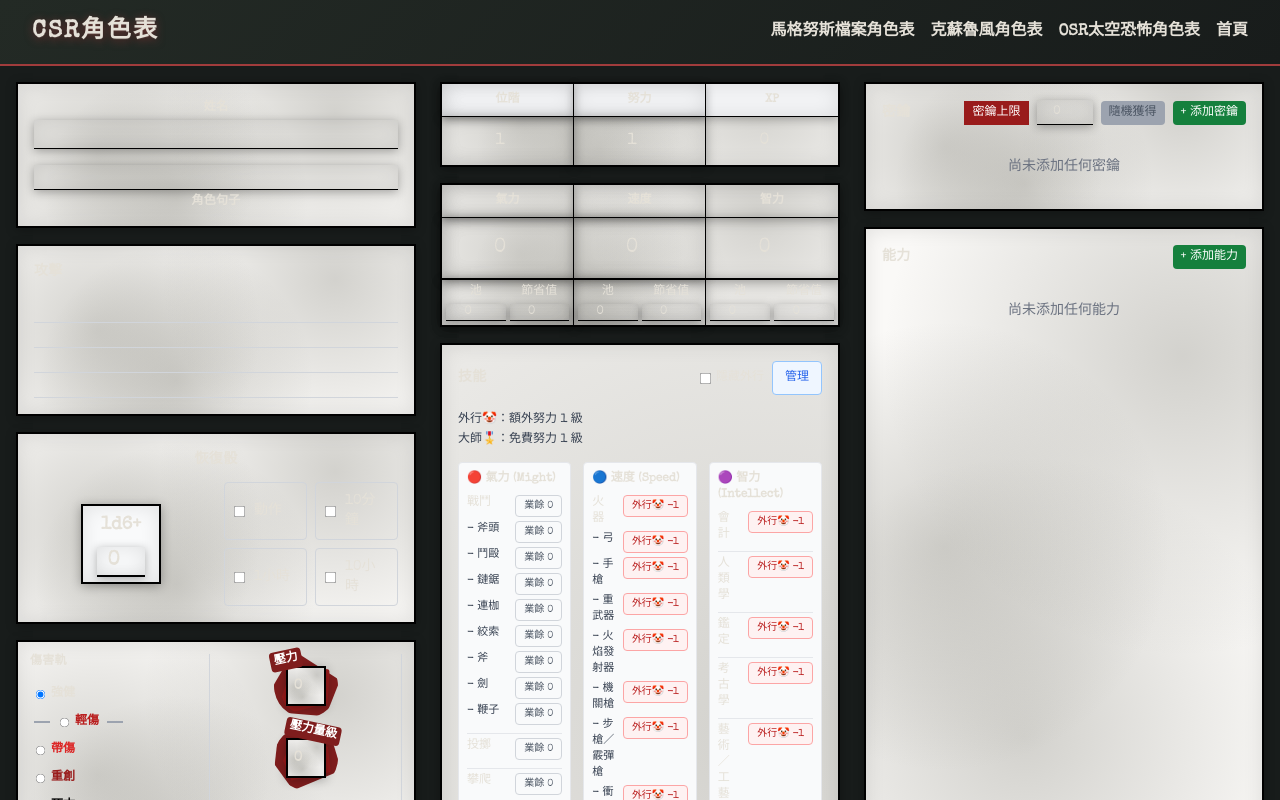
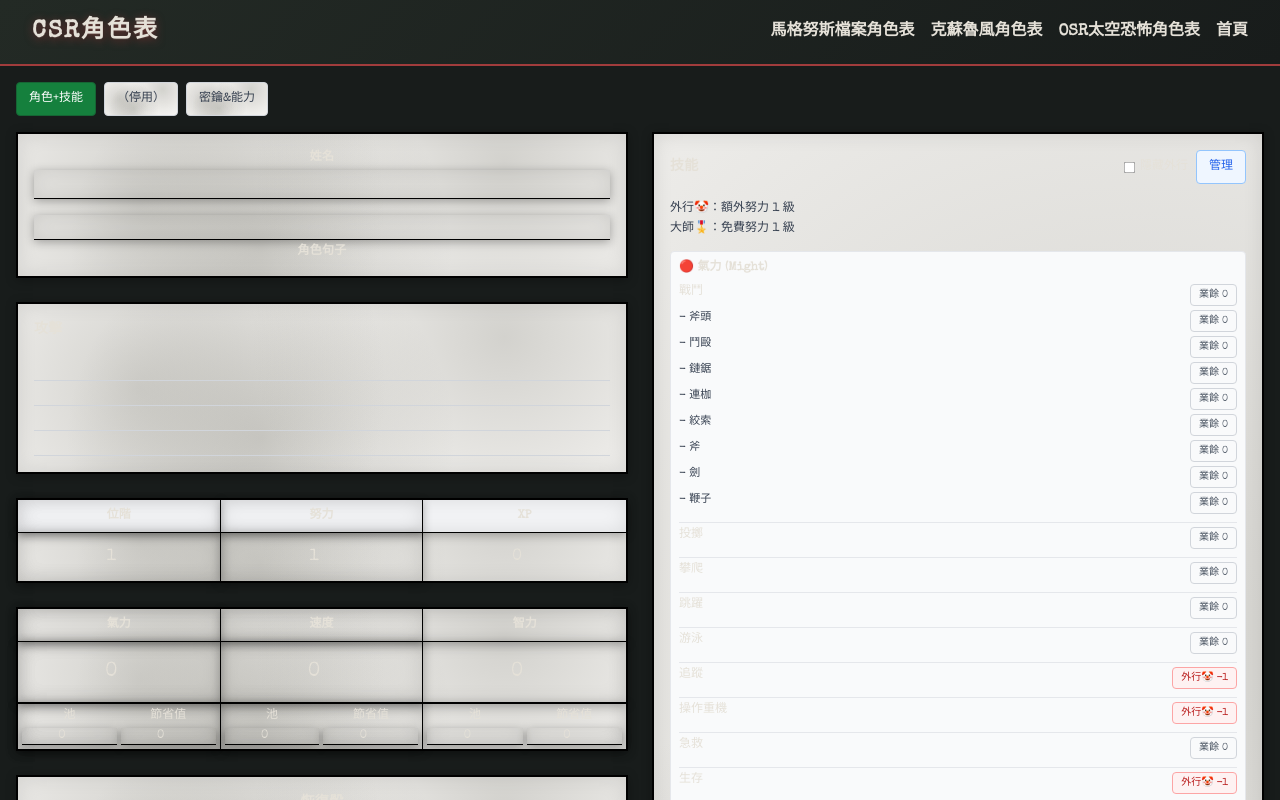
Before and after one commit to SassTTRPGtools/magnus-csr, a Nuxt app: page /coc-character in a window 1280 px wide. Shown: the top 800 px of the page. Built offline with nearby package versions, Linux system fonts and the light colour scheme.

Commit message:
修改途中

```diff
--- a/app/pages/coc-character.vue
+++ b/app/pages/coc-character.vue
@@ -7,11 +7,49 @@
         {{ copyNotificationText }}
       </div>
 
-      <!-- 三欄式佈局 - 標題夾在中間 -->
-      <div class="grid grid-cols-1 lg:grid-cols-3 gap-6">
-
-        <!-- 左欄 - 基本資訊與屬性 -->
-        <div class="character-sheet-column">
+      <!-- 一欄式 + 分頁 (TAB) -->
+      <div class="flex flex-col gap-4">
+        <div class="flex flex-wrap gap-2">
+          <button
+            @click="activeTab = 'character'"
+            :class="[
+              'px-3 py-2 rounded border text-xs font-typewriter transition-colors',
+              activeTab === 'character'
+                ? 'bg-green-700 text-white border-green-800'
+                : 'bg-white text-gray-700 border-gray-300 hover:bg-gray-50'
+            ]"
+          >
+            角色+技能
+          </button>
+          <button
+            @click="activeTab = 'skills'"
+            :class="[
+              'px-3 py-2 rounded border text-xs font-typewriter transition-colors',
+              activeTab === 'skills'
+                ? 'bg-green-700 text-white border-green-800'
+                : 'bg-white text-gray-700 border-gray-300 hover:bg-gray-50'
+            ]"
+            disabled
+          >
+            （停用）
+          </button>
+          <button
+            @click="activeTab = 'keys'"
+            :class="[
+              'px-3 py-2 rounded border text-xs font-typewriter transition-colors',
+              activeTab === 'keys'
+                ? 'bg-green-700 text-white border-green-800'
+                : 'bg-white text-gray-700 border-gray-300 hover:bg-gray-50'
+            ]"
+          >
+            密鑰&能力
+          </button>
+        </div>
+
+        <!-- 角色頁（含技能） -->
+        <div v-show="activeTab === 'character'">
+          <div class="grid grid-cols-1 lg:grid-cols-2 gap-6">
+            <div class="space-y-6">
               <!-- 角色基本資訊 -->
               <div class="character-section mb-6">
                 <div class="border-2 border-black bg-white p-4">
@@ -35,6 +73,89 @@
                   <div class="text-sm font-bold uppercase tracking-wide mb-4">攻擊</div>
                   <div v-for="n in 4" :key="n" class="flex items-center border-b border-gray-300 pb-1">
                     <input type="text" v-model="character.attacks[n-1]" class="flex-1 bg-transparent font-typewriter text-sm focus:outline-none mr-2">
+                  </div>
+                </div>
+              </div>
+
+              <!-- 屬性表格 -->
+              <div class="character-section mb-6">
+                <div class="border-2 border-black bg-white">
+                  <div class="grid grid-cols-3 border-b border-black text-center text-xs font-bold uppercase bg-gray-100">
+                    <div class="p-2 border-r border-black">位階</div>
+                    <div class="p-2 border-r border-black">努力</div>
+                    <div class="p-2">XP</div>
+                  </div>
+                  <div class="grid grid-cols-3 text-center">
+                    <input type="number" v-model.number="character.tier"
+                           class="p-3 border-r border-black bg-transparent text-center font-typewriter focus:outline-none">
+                    <input type="number" v-model.number="character.effort"
+                           class="p-3 border-r border-black bg-transparent text-center font-typewriter focus:outline-none">
+                    <input type="number" v-model.number="character.xp"
+                           class="p-3 bg-transparent text-center font-typewriter focus:outline-none">
+                  </div>
+                </div>
+              </div>
+
+              <!-- 屬性值 -->
+              <div class="character-section mb-6">
+                <div class="border-2 border-black bg-white">
+                  <div class="grid grid-cols-3 border-b border-black text-center text-xs font-bold uppercase">
+                    <div class="p-2 border-r border-black">氣力</div>
+                    <div class="p-2 border-r border-black">速度</div>
+                    <div class="p-2">智力</div>
+                  </div>
+
+                  <!-- Pool 行 -->
+                  <div class="grid grid-cols-3 text-center border-b border-black">
+                    <input type="number" v-model.number="character.might.current"
+                           class="p-4 border-r border-black bg-transparent text-center font-typewriter text-xl focus:outline-none">
+                    <input type="number" v-model.number="character.speed.current"
+                           class="p-4 border-r border-black bg-transparent text-center font-typewriter text-xl focus:outline-none">
+                    <input type="number" v-model.number="character.intellect.current"
+                           class="p-4 bg-transparent text-center font-typewriter text-xl focus:outline-none">
+                  </div>
+
+                  <!-- Edge 標籤 -->
+                  <div class="grid grid-cols-3 text-center text-xs border-t border-black">
+                    <!-- 氣力 -->
+                    <div class="grid grid-cols-2 gap-1 p-1 border-r border-black">
+                      <div>
+                        <span class="block mb-1">池</span>
+                        <input type="number" v-model.number="character.might.pool"
+                               class="w-full bg-transparent text-center font-typewriter border-b border-black focus:outline-none">
+                      </div>
+                      <div>
+                        <span class="block mb-1">節省值</span>
+                        <input type="number" v-model.number="character.might.edge"
+                               class="w-full bg-transparent text-center font-typewriter border-b border-black focus:outline-none">
+                      </div>
+                    </div>
+                    <!-- 速度 -->
+                    <div class="grid grid-cols-2 gap-1 p-1 border-r border-black">
+                      <div>
+                        <span class="block mb-1">池</span>
+                        <input type="number" v-model.number="character.speed.pool"
+                               class="w-full bg-transparent text-center font-typewriter border-b border-black focus:outline-none">
+                      </div>
+                      <div>
+                        <span class="block mb-1">節省值</span>
+                        <input type="number" v-model.number="character.speed.edge"
+                               class="w-full bg-transparent text-center font-typewriter border-b border-black focus:outline-none">
+                      </div>
+                    </div>
+                    <!-- 智力 -->
+                    <div class="grid grid-cols-2 gap-1 p-1">
+                      <div>
+                        <span class="block mb-1">池</span>
+                        <input type="number" v-model.number="character.intellect.pool"
+                               class="w-full bg-transparent text-center font-typewriter border-b border-black focus:outline-none">
+                      </div>
+                      <div>
+                        <span class="block mb-1">節省值</span>
+                        <input type="number" v-model.number="character.intellect.edge"
+                               class="w-full bg-transparent text-center font-typewriter border-b border-black focus:outline-none">
+                      </div>
+                    </div>
                   </div>
                 </div>
               </div>
@@ -247,91 +368,7 @@
               </div>
             </div>
 
-        <!-- 中欄 - 屬性與技能 -->
-        <div class="character-sheet-column">
-
-          <!-- 屬性表格 -->
-          <div class="character-section mb-6">
-            <div class="border-2 border-black bg-white">
-              <div class="grid grid-cols-3 border-b border-black text-center text-xs font-bold uppercase bg-gray-100">
-                <div class="p-2 border-r border-black">位階</div>
-                <div class="p-2 border-r border-black">努力</div>
-                <div class="p-2">XP</div>
-              </div>
-              <div class="grid grid-cols-3 text-center">
-                <input type="number" v-model.number="character.tier"
-                       class="p-3 border-r border-black bg-transparent text-center font-typewriter focus:outline-none">
-                <input type="number" v-model.number="character.effort"
-                       class="p-3 border-r border-black bg-transparent text-center font-typewriter focus:outline-none">
-                <input type="number" v-model.number="character.xp"
-                       class="p-3 bg-transparent text-center font-typewriter focus:outline-none">
-              </div>
-            </div>
-          </div>
-
-          <!-- 屬性值 -->
-          <div class="character-section mb-6">
-            <div class="border-2 border-black bg-white">
-              <div class="grid grid-cols-3 border-b border-black text-center text-xs font-bold uppercase">
-                <div class="p-2 border-r border-black">氣力</div>
-                <div class="p-2 border-r border-black">速度</div>
-                <div class="p-2">智力</div>
-              </div>
-
-              <!-- Pool 行 -->
-              <div class="grid grid-cols-3 text-center border-b border-black">
-                <input type="number" v-model.number="character.might.current"
-                       class="p-4 border-r border-black bg-transparent text-center font-typewriter text-xl focus:outline-none">
-                <input type="number" v-model.number="character.speed.current"
-                       class="p-4 border-r border-black bg-transparent text-center font-typewriter text-xl focus:outline-none">
-                <input type="number" v-model.number="character.intellect.current"
-                       class="p-4 bg-transparent text-center font-typewriter text-xl focus:outline-none">
-              </div>
-
-              <!-- Edge 標籤 -->
-              <div class="grid grid-cols-3 text-center text-xs border-t border-black">
-                <!-- 氣力 -->
-                <div class="grid grid-cols-2 gap-1 p-1 border-r border-black">
-                  <div>
-                    <span class="block mb-1">池</span>
-                    <input type="number" v-model.number="character.might.pool"
-                           class="w-full bg-transparent text-center font-typewriter border-b border-black focus:outline-none">
-                  </div>
-                  <div>
-                    <span class="block mb-1">節省值</span>
-                    <input type="number" v-model.number="character.might.edge"
-                           class="w-full bg-transparent text-center font-typewriter border-b border-black focus:outline-none">
-                  </div>
-                </div>
-                <!-- 速度 -->
-                <div class="grid grid-cols-2 gap-1 p-1 border-r border-black">
-                  <div>
-                    <span class="block mb-1">池</span>
-                    <input type="number" v-model.number="character.speed.pool"
-                           class="w-full bg-transparent text-center font-typewriter border-b border-black focus:outline-none">
-                  </div>
-                  <div>
-                    <span class="block mb-1">節省值</span>
-                    <input type="number" v-model.number="character.speed.edge"
-                           class="w-full bg-transparent text-center font-typewriter border-b border-black focus:outline-none">
-                  </div>
-                </div>
-                <!-- 智力 -->
-                <div class="grid grid-cols-2 gap-1 p-1">
-                  <div>
-                    <span class="block mb-1">池</span>
-                    <input type="number" v-model.number="character.intellect.pool"
-                           class="w-full bg-transparent text-center font-typewriter border-b border-black focus:outline-none">
-                  </div>
-                  <div>
-                    <span class="block mb-1">節省值</span>
-                    <input type="number" v-model.number="character.intellect.edge"
-                           class="w-full bg-transparent text-center font-typewriter border-b border-black focus:outline-none">
-                  </div>
-                </div>
-              </div>
-            </div>
-          </div>
+            <div class="space-y-6">
               <!-- 技能 -->
               <div class="character-section mb-6">
                 <div class="border-2 border-black bg-white p-4">
@@ -352,7 +389,7 @@
                     <div>外行🤡：額外努力 1 級</div>
                     <div>大師🎖️：免費努力 1 級</div>
                   </div>
-              <div class="grid grid-cols-1 lg:grid-cols-3 gap-3">
+                  <div class="grid grid-cols-1 gap-3">
                     <div v-for="category in skillCategories" :key="category.id" class="border border-gray-200 rounded p-2 bg-gray-50">
                       <div class="text-xs font-bold mb-2">{{ category.icon }} {{ category.label }}</div>
                       <div class="space-y-1">
@@ -391,13 +428,13 @@
                             placeholder="記錄裝備..."></textarea>
                 </div>
               </div>
-
-        </div>
-
-        <!-- 右欄 - 密鑰與能力 -->
-        <div class="character-sheet-column h-screen max-h-screen flex flex-col">
+            </div>
+          </div>
+        </div>
+
+        <div v-show="activeTab === 'keys'" class="space-y-6">
           <!-- 密鑰 -->
-          <div class="character-section mb-6 flex-shrink-0">
+          <div class="character-section mb-6">
             <div class="border-2 border-black bg-white p-4">
               <div class="flex items-center justify-between mb-4">
                 <div class="text-sm font-bold uppercase tracking-wide">密鑰</div>
@@ -474,8 +511,8 @@
           </div>
 
           <!-- 能力 -->
-          <div class="character-section flex-1 min-h-0">
-            <div class="border-2 border-black bg-white p-4 h-full flex flex-col">
+          <div class="character-section">
+            <div class="border-2 border-black bg-white p-4 flex flex-col">
               <div class="flex items-center justify-between mb-4 flex-shrink-0">
                 <div class="text-center text-sm font-bold uppercase tracking-wide">能力</div>
                 <button @click="addNewAbility"
@@ -639,6 +676,7 @@ const showCopyNotification = ref(false)
 const copyNotificationText = ref('')
 
 const showSkillsModal = ref(false)
+const activeTab = ref('character')
 const hideOutsiderSkills = ref(false)
 
 const skillLevelOptions = [
@@ -1405,11 +1443,6 @@ const getTrackDisplayName = (value, type) => {
 </script>
 
 <style scoped>
-.character-sheet-column {
-  display: flex;
-  flex-direction: column;
-}
-
 .character-section {
   margin-bottom: 1rem;
 }
```
Lines whose indentation alone changed are shown as unchanged.
